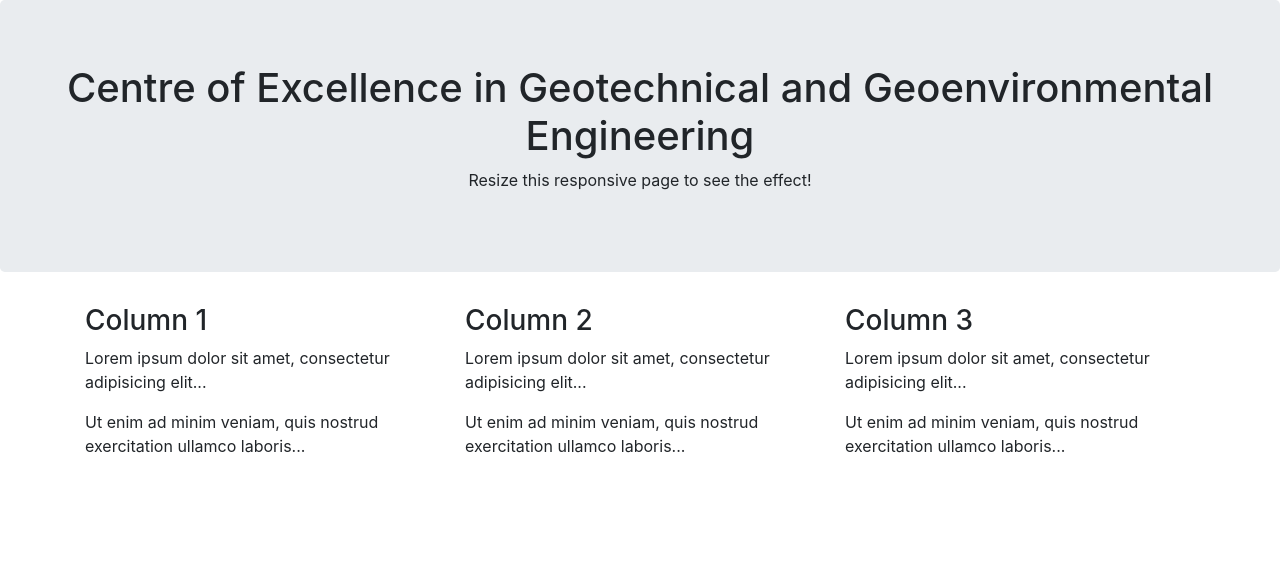
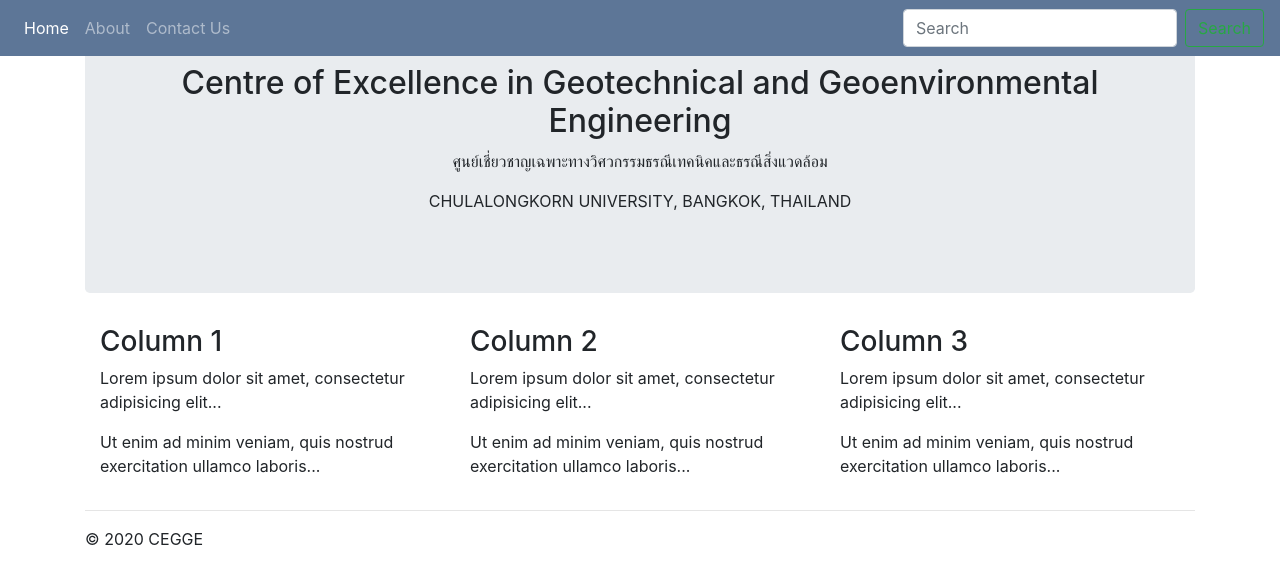
Before and after one commit to KamonratNg/cegge, a Django app: template ceggelab/ce/template/ce/home.html in a window 1280 px wide. Shown: the top 584 px of the page. Run offline with Django 3.2, Linux system fonts and the light colour scheme; the template is opened without the code that fills it, so the values that code supplies are empty; some libraries are stand-ins or nearby versions.

Commit message:
update template

```diff
--- /dev/null
+++ b/ceggelab/ce/template/ce/base.html
@@ -0,0 +1,103 @@
+<!doctype html>
+<html lang="en">
+
+<head>
+    <meta charset="utf-8">
+    <meta name="viewport" content="width=device-width, initial-scale=1, shrink-to-fit=no">
+    <meta name="description" content="">
+    <meta name="author" content="Mark Otto, Jacob Thornton, and Bootstrap contributors">
+    <meta name="generator" content="Jekyll v3.8.6">
+    <title>Uncle Template</title>
+
+    <link rel="canonical" href="https://getbootstrap.com/docs/4.4/examples/jumbotron/">
+
+    <!-- Bootstrap core CSS -->
+    <link rel="stylesheet" href="https://maxcdn.bootstrapcdn.com/bootstrap/4.4.1/css/bootstrap.min.css">
+
+    <!-- Favicons -->
+    <link rel="apple-touch-icon" href="/docs/4.4/assets/img/favicons/apple-touch-icon.png" sizes="180x180">
+    <link rel="icon" href="/docs/4.4/assets/img/favicons/favicon-32x32.png" sizes="32x32" type="image/png">
+    <link rel="icon" href="/docs/4.4/assets/img/favicons/favicon-16x16.png" sizes="16x16" type="image/png">
+    <link rel="manifest" href="/docs/4.4/assets/img/favicons/manifest.json">
+    <link rel="mask-icon" href="/docs/4.4/assets/img/favicons/safari-pinned-tab.svg" color="#563d7c">
+    <link rel="icon" href="/docs/4.4/assets/img/favicons/favicon.ico">
+    <meta name="msapplication-config" content="/docs/4.4/assets/img/favicons/browserconfig.xml">
+    <meta name="theme-color" content="#563d7c">
+
+    <link rel="stylesheet" href="https://cdnjs.cloudflare.com/ajax/libs/font-awesome/4.7.0/css/font-awesome.min.css">
+    <style>
+        .bd-placeholder-img {
+            font-size: 1.125rem;
+            text-anchor: middle;
+            -webkit-user-select: none;
+            -moz-user-select: none;
+            -ms-user-select: none;
+            user-select: none;
+        }
+
+        @media (min-width: 768px) {
+            .bd-placeholder-img-lg {
+                font-size: 3.5rem;
+            }
+        }
+    </style>
+    <!-- Custom styles for this template -->
+
+</head>
+
+<body>
+    <nav class="navbar navbar-expand-md navbar-dark fixed-top" style='background-color: #5d7697;'>
+        <!-- <nav class="navbar navbar-expand-md navbar-light fixed-top" style='background-color: #ffd666;'> -->
+        <!-- <a class="navbar-brand" href="#">Home</a> -->
+        <button class="navbar-toggler" type="button" data-toggle="collapse" data-target="#navbarsExampleDefault"
+            aria-controls="navbarsExampleDefault" aria-expanded="false" aria-label="Toggle navigation">
+            <span class="navbar-toggler-icon"></span>
+        </button>
+
+        <div class="collapse navbar-collapse" id="navbarsExampleDefault">
+            <ul class="navbar-nav mr-auto">
+                <li class="nav-item active">
+                    <a class="nav-link" href="{% url 'home' %}">Home <span class="sr-only">(current)</span></a>
+                </li>
+
+                <li class="nav-item">
+                    <a class="nav-link" href="{% url 'about' %}">About</a>
+                </li>
+
+                <li class="nav-item">
+                    <a class="nav-link" href="{% url 'contactus' %}">Contact Us</a>
+                </li>
+
+            </ul>
+            <form class="form-inline my-2 my-lg-0">
+                <input class="form-control mr-sm-2" type="text" placeholder="Search" aria-label="Search">
+                <button class="btn btn-outline-success my-2 my-sm-0" type="submit">Search</button>
+            </form>
+        </div>
+    </nav>
+
+    <main role="main">
+
+        <!-- Main jumbotron for a primary marketing message or call to action -->
+        <div class="container">
+            <!-- Example row of columns -->
+            {% block content %}
+            {% endblock %}
+            <hr>
+
+        </div> <!-- /container -->
+
+    </main>
+
+    <footer class="container">
+        <p>&copy; 2020 CEGGE</p>
+    </footer>
+
+    <script src="https://ajax.googleapis.com/ajax/libs/jquery/3.4.1/jquery.min.js"></script>
+    <!-- Popper JS -->
+    <script src="https://cdnjs.cloudflare.com/ajax/libs/popper.js/1.16.0/umd/popper.min.js"></script>
+    <!-- Latest compiled JavaScript -->
+    <script src="https://maxcdn.bootstrapcdn.com/bootstrap/4.4.1/js/bootstrap.min.js"></script>
+</body>
+
+</html>
--- a/ceggelab/ce/template/ce/home.html
+++ b/ceggelab/ce/template/ce/home.html
@@ -1,19 +1,10 @@
-<!DOCTYPE html>
-<html lang="en">
-<head>
-  <title>Bootstrap Example</title>
-  <meta charset="utf-8">
-  <meta name="viewport" content="width=device-width, initial-scale=1">
-  <link rel="stylesheet" href="https://maxcdn.bootstrapcdn.com/bootstrap/4.5.2/css/bootstrap.min.css">
-  <script src="https://ajax.googleapis.com/ajax/libs/jquery/3.5.1/jquery.min.js"></script>
-  <script src="https://cdnjs.cloudflare.com/ajax/libs/popper.js/1.16.0/umd/popper.min.js"></script>
-  <script src="https://maxcdn.bootstrapcdn.com/bootstrap/4.5.2/js/bootstrap.min.js"></script>
-</head>
-<body>
+{% extends 'ce\base.html' %}
 
+{% block content %}
 <div class="jumbotron text-center">
-  <h1>Centre of Excellence in Geotechnical and Geoenvironmental Engineering</h1>
-  <p>Resize this responsive page to see the effect!</p>
+    <h2>Centre of Excellence in Geotechnical and Geoenvironmental Engineering</h2>
+    <p>ศูนย์เชี่ยวชาญเฉพาะทางวิศวกรรมธรณีเทคนิคและธรณีสิ่งแวดล้อม<br></p>
+    <p>CHULALONGKORN UNIVERSITY, BANGKOK, THAILAND </p>
 </div>
 
 <div class="container">
@@ -35,6 +26,4 @@
         </div>
     </div>
 </div>
-
-</body>
-</html>
+{% endblock %}
--- a/ceggelab/ce/urls.py
+++ b/ceggelab/ce/urls.py
@@ -1,5 +1,8 @@
 from django.urls import path
-from .views import HomePage
+from .views import HomePage, AboutPage, ContactUs
 urlpatterns = [
-    path('',HomePage),
+    path('',HomePage,name='home'),
+    path('home/',HomePage,name='home'),
+    path('about/',AboutPage,name='about'),
+    path('contactus/',ContactUs,name='contactus')
 ]
--- a/ceggelab/ceggelab/settings.py
+++ b/ceggelab/ceggelab/settings.py
@@ -56,7 +56,7 @@
 TEMPLATES = [
     {
         'BACKEND': 'django.template.backends.django.DjangoTemplates',
-        'DIRS': [BASE_DIR / ''],
+        'DIRS': [BASE_DIR / 'ce/template'],
         'APP_DIRS': True,
         'OPTIONS': {
             'context_processors': [
```
Also changed, not shown: ceggelab/ce/template/ce/about.html (added, +30 -0 lines), ceggelab/ce/template/ce/contactus.html (added, +23 -0 lines), ceggelab/ce/views.py (+6 -1 lines). Lines whose indentation alone changed are shown as unchanged.
